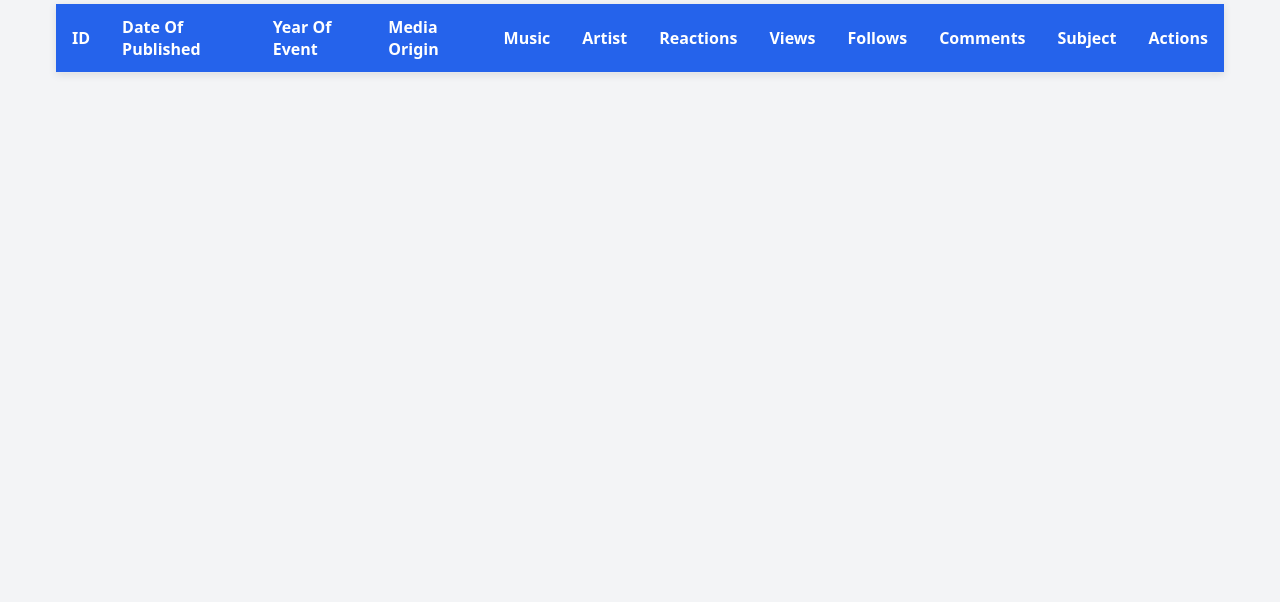
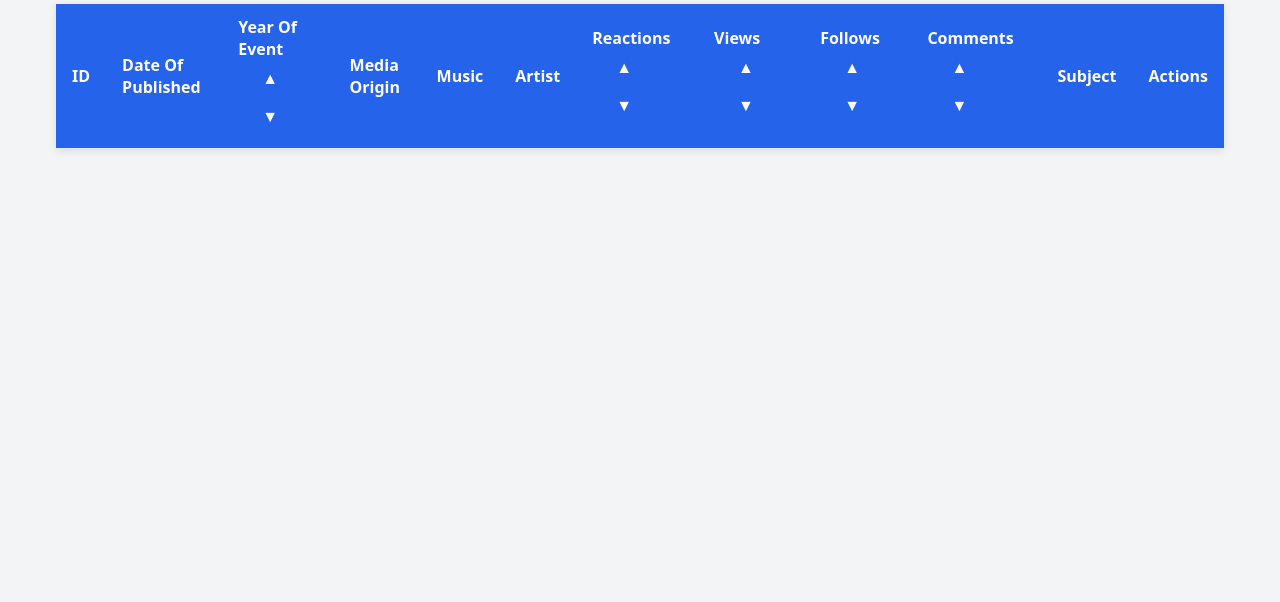
Before and after one commit to Silvor23/FaceBook_Reel_Log, a website: page public/index.html in a window 1280 px wide. Shown: the part 198-800 px from the top of the page. Drawn offline with Linux system fonts and the light colour scheme; no server answers.

Commit message:
add sorting buttons to numeric values

```diff
--- a/public/index.html
+++ b/public/index.html
@@ -15,14 +15,60 @@
         <tr>
           <th>ID</th>
           <th>Date Of Published</th>
-          <th>Year Of Event</th>
+          <th>
+            Year Of Event
+            <span class="sort">
+              <button class="sort-btn" data-col="year" data-dir="asc">▲</button>
+              <button class="sort-btn" data-col="year" data-dir="desc">
+                ▼
+              </button>
+            </span>
+          </th>
           <th>Media Origin</th>
           <th>Music</th>
           <th>Artist</th>
-          <th>Reactions</th>
-          <th>Views</th>
-          <th>Follows</th>
-          <th>Comments</th>
+          <th>
+            Reactions
+            <span class="sort">
+              <button class="sort-btn" data-col="reactions" data-dir="asc">
+                ▲
+              </button>
+              <button class="sort-btn" data-col="reactions" data-dir="desc">
+                ▼
+              </button>
+            </span>
+          </th>
+          <th>
+            Views
+            <span class="sort">
+              <button class="sort-btn" data-col="view" data-dir="asc">▲</button>
+              <button class="sort-btn" data-col="view" data-dir="desc">
+                ▼
+              </button>
+            </span>
+          </th>
+          <th>
+            Follows
+            <span class="sort">
+              <button class="sort-btn" data-col="follows" data-dir="asc">
+                ▲
+              </button>
+              <button class="sort-btn" data-col="follows" data-dir="desc">
+                ▼
+              </button>
+            </span>
+          </th>
+          <th>
+            Comments
+            <span class="sort">
+              <button class="sort-btn" data-col="comments" data-dir="asc">
+                ▲
+              </button>
+              <button class="sort-btn" data-col="comments" data-dir="desc">
+                ▼
+              </button>
+            </span>
+          </th>
           <th>Subject</th>
           <th>Actions</th>
         </tr>
@@ -32,9 +78,17 @@
     <script>
       const message = document.getElementById("message");
       const rows = document.getElementById("rows");
+      let reelsData = [];
+
+      // 1. Get the data from the server and keep it in reelsData
       async function loadRows() {
         const response = await fetch("/api/reels");
-        const data = await response.json();
+        reelsData = await response.json();
+        renderRows(reelsData);
+      }
+
+      // 2. Draw whatever list of rows it is given
+      function renderRows(data) {
         rows.innerHTML = "";
         data.forEach((row) => {
           const tr = document.createElement("tr");
@@ -47,26 +101,37 @@
           rows.appendChild(tr);
         });
       }
-      rows.addEventListener('click', async (event) => {
-  if (!event.target.classList.contains('delete-btn')) return;
-  const id = event.target.dataset.id;
-  if (!confirm('Delete reel ' + id + '?')) return;
-  await fetch('/api/reels/' + id, { method: 'DELETE' });
-  loadRows();
-});
-rows.addEventListener('click', async (event) => {
+
+      // 3. Edit and delete buttons (one listener for both)
+      rows.addEventListener("click", async (event) => {
         const id = event.target.dataset.id;
 
-  if (event.target.classList.contains('edit-btn')) {
-    window.location.href = '/editlog?id=' + id;
+        if (event.target.classList.contains("edit-btn")) {
+          window.location.href = "/editlog?id=" + id;
         }
 
-  if (event.target.classList.contains('delete-btn')) {
-    if (!confirm('Delete reel ' + id + '?')) return;
-    await fetch('/api/reels/' + id, { method: 'DELETE' });
+        if (event.target.classList.contains("delete-btn")) {
+          if (!confirm("Delete reel " + id + "?")) return;
+          await fetch("/api/reels/" + id, { method: "DELETE" });
           loadRows();
         }
       });
+
+      // 4. Sort buttons in the table header
+      document.querySelector("thead").addEventListener("click", (event) => {
+        const btn = event.target.closest(".sort-btn");
+        if (!btn) return;
+
+        const col = btn.dataset.col;
+        const dir = btn.dataset.dir;
+
+        const sorted = [...reelsData].sort((a, b) =>
+          dir === "asc" ? a[col] - b[col] : b[col] - a[col],
+        );
+
+        renderRows(sorted);
+      });
+
       loadRows();
     </script>
   </body>
```
Lines whose indentation alone changed are shown as unchanged.
